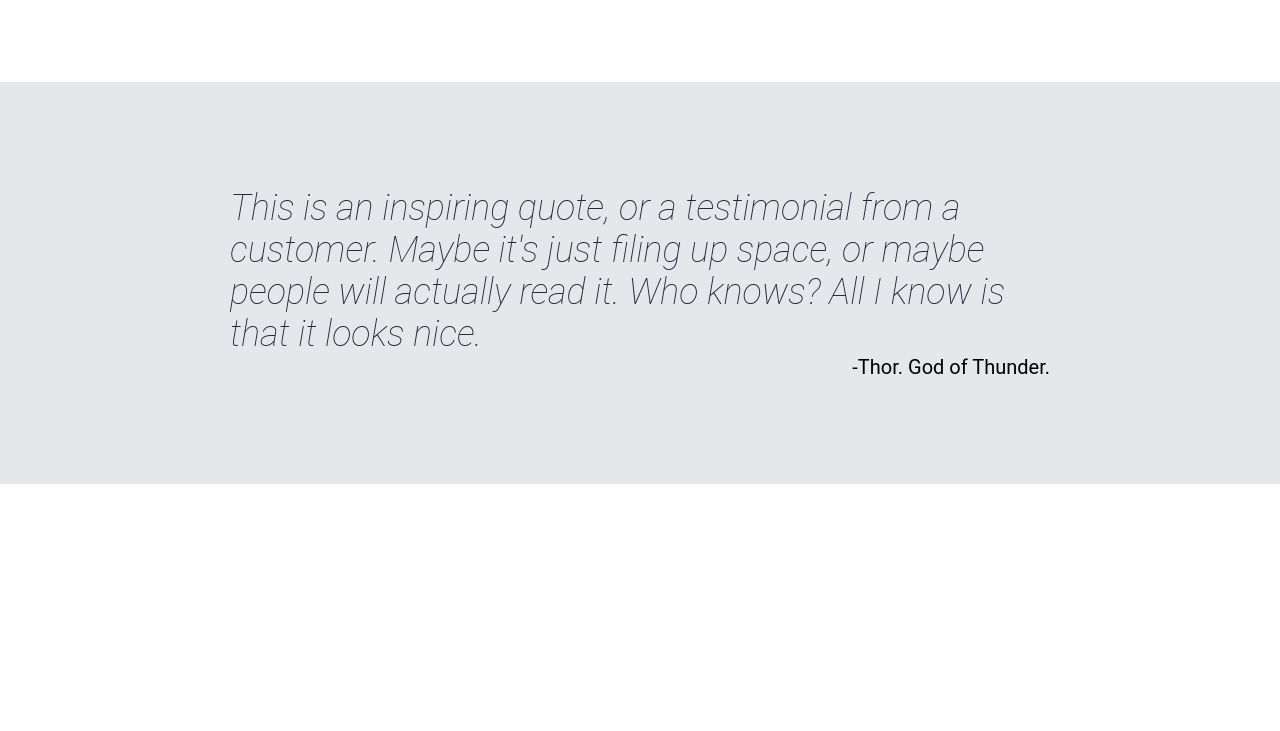
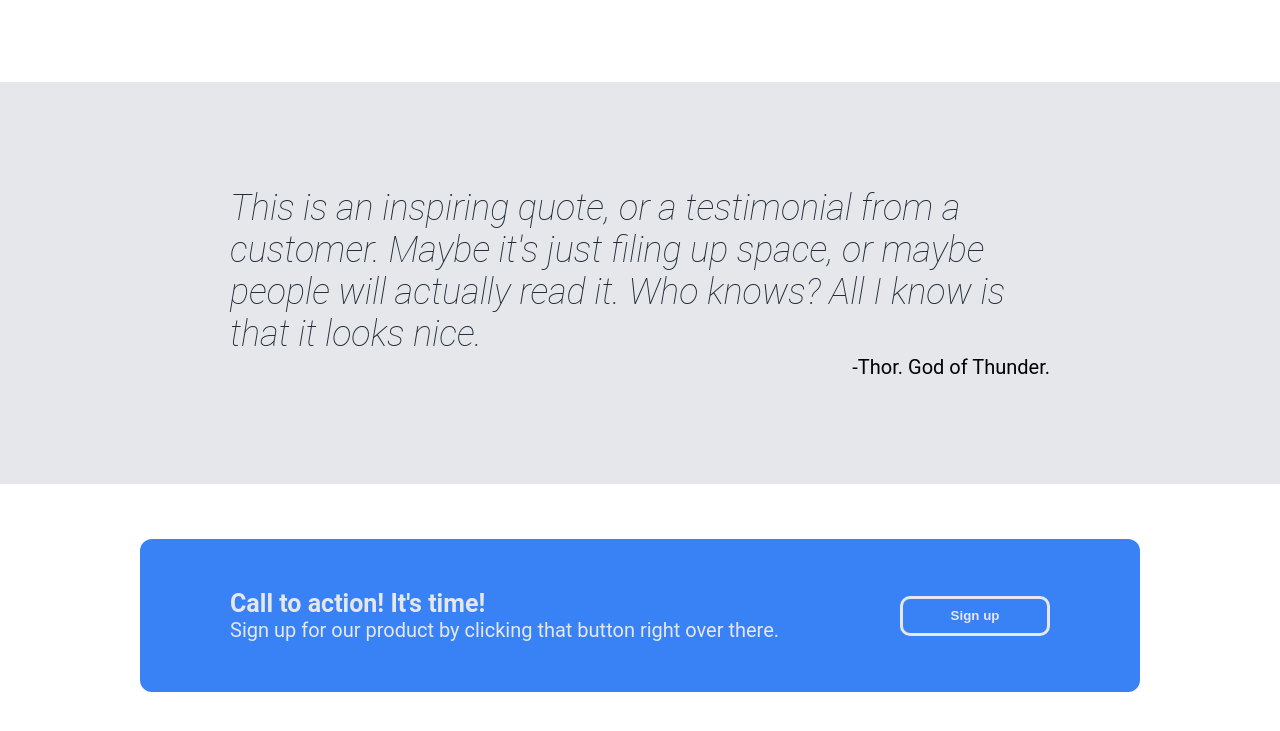
Before and after one commit to qkpak/landing-page, a plain HTML site: page index.html in a window 1280 px wide. Shown: the part 903-1634 px from the top of the page. Before the commit the page ends 1437 px from the top, so only its background shows below. Drawn offline with Linux system fonts and the light colour scheme.

Commit message:
Add banner section

```diff
--- a/css/style.css
+++ b/css/style.css
@@ -30,9 +30,11 @@ body{
   margin-bottom: 50px;
 }
 
-.logo {
+.logo a {
   font-size: 24px;
   color: #F9FAF8;
+  text-decoration: none;
+  font-weight: bolder;
 }
 
 .nav-container ul {
@@ -171,3 +173,36 @@ button{
   margin-left: auto;
   font-size: 20px;
 }
+
+.banner-container {
+  display: flex;
+  padding: 5px;
+  justify-content: center;
+  margin-bottom: 50px;
+}
+
+.banner {
+  display: flex;
+  width: 1000px;
+  padding: 50px 90px;
+  justify-content: space-between;
+  align-items: center;
+  border-radius: 12px;
+  gap: 10px;
+  flex-wrap: wrap;
+  background-color: #3882F6;
+  color: #E5E7EB;
+}
+
+.banner-text .banner-title {
+  font-size: 25px;
+  font-weight: bolder;
+}
+
+.banner-text .banner-desc {
+  font-size: 20px;
+}
+
+.banner .signup-btn {
+  border: 3px solid #E5E7EB;
+}
--- a/index.html
+++ b/index.html
@@ -10,7 +10,7 @@
     <div class="header">
       <div class="header-container">
         <div class="nav-container">
-          <div class="logo">Header Logo</div>
+          <div class="logo"><a href="">Header Logo</a></div>
           <ul class="nav">
             <li><a href="">header link one</a></li>
             <li><a href="">header link two</a></li>
@@ -60,9 +60,21 @@
         <div class="quote">
           <div class="text">
             This is an inspiring quote, or a testimonial from a customer. Maybe it's just filing up
-            space, or maybe people will actually read it. Who knows? All I know is that it looks nice.
+            space, or maybe people will actually read it. Who knows? All I know is that it looks
+            nice.
           </div>
           <div class="quote-maker">-Thor. God of Thunder.</div>
+        </div>
+      </div>
+      <div class="banner-container">
+        <div class="banner">
+          <div class="banner-text">
+            <div class="banner-title">Call to action! It's time!</div>
+            <div class="banner-desc">
+              Sign up for our product by clicking that button right over there.
+            </div>
+          </div>
+          <button class="signup-btn">Sign up</button>
         </div>
       </div>
     </div>
```
